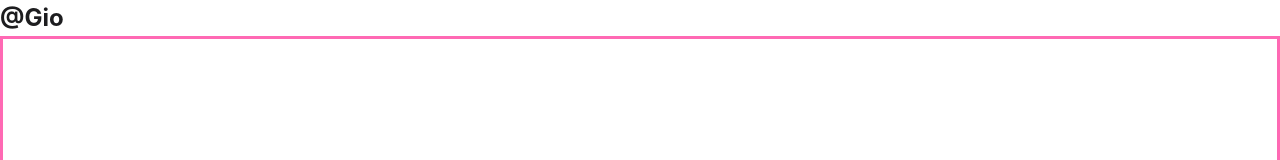
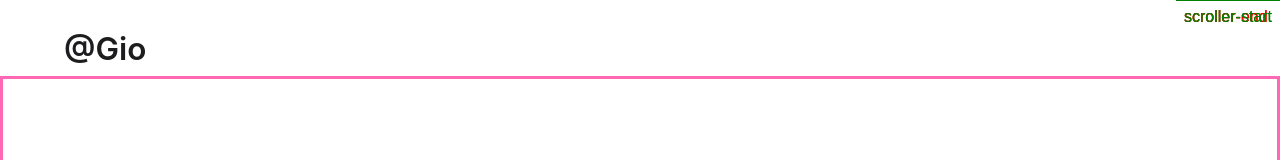
Before and after one commit to officialgio/portfolio-2024, a React (Create React App) app in the folder portfolio/: page / in a window 1280 px wide. Shown: the top 160 px of the page. Built offline with nearby package versions, Linux system fonts and the light colour scheme.

Commit message:
Added background section animation and modified navigation

```diff
--- a/portfolio/src/App.scss
+++ b/portfolio/src/App.scss
@@ -180,6 +180,12 @@ h4 {
   color: var(--color-white);
 }
 
+.logo {
+  width: 230px;
+  height: 25px;
+  font-weight: 600;
+}
+
 /* take up the whole screen */
 .overlay {
   position: absolute;
@@ -187,6 +193,18 @@ h4 {
   left: 0;
   height: 100%;
   width: 100%;
+}
+
+/* ------------------------- Nav -------------------------------------------------- */
+nav,
+footer {
+  width: 100%;
+  justify-content: space-between;
+  align-items: center;
+  padding: var(--nav-padding, 2% 5%);
+  min-height: var(--nav-height);
+  background-color: transparent;
+  z-index: 100;
 }
 
 /* ------------------------- Utils -------------------------------------------------- */
--- a/portfolio/src/routes/home/home.component.tsx
+++ b/portfolio/src/routes/home/home.component.tsx
@@ -2,8 +2,36 @@ import { Fragment } from "react/jsx-runtime";
 import BackgroundSection from "../../components/Background/background.component";
 import { Inner } from "../../components/Inner/inner.component";
 import "../home/home.styles.scss";
+import { useLayoutEffect } from "react";
+import gsap from "gsap";
+import { ScrollTrigger } from "gsap/ScrollTrigger";
 
 const Home = () => {
+  // wait for all elements to be mounted before doing any animations
+  useLayoutEffect(() => {
+    gsap.registerPlugin(ScrollTrigger);
+
+    /**
+     * Create a GSAP timeline that animates elements with the .highlight class based on scroll position.
+     * Start slightly before the next page. Each .highlight needs to transition to clear light color and then reset (tlHRemove).
+     * Ensure that each of these highlights go 1 by 1 (i.e stagger)
+     */
+    const tlH = gsap.timeline({
+      scrollTrigger: {
+        trigger: ".background",
+        markers: true,
+        scrub: true,
+        start: "-48%",
+        end: "48%",
+      },
+    });
+
+    tlH.fromTo(
+      ".highlight",
+      { color: "rgba(255, 255, 255, 0.4)" },
+      { color: "rgba(255, 255, 255, 1)", stagger: 1 }
+    );
+  });
   return (
     <Inner>
       <section className="section home-intro about-image">
--- a/portfolio/src/routes/navigation/navigation.component.tsx
+++ b/portfolio/src/routes/navigation/navigation.component.tsx
@@ -1,15 +1,14 @@
 import { Link, Outlet } from "react-router-dom";
 import { Fragment } from "react/jsx-runtime";
+import "../../App.scss";
 
 const Navigation = () => {
   return (
     <Fragment>
       <nav className="flex">
-        <a href="">
-          <h2>
-            <Link to="about">@Gio </Link>
-          </h2>
-        </a>
+        <Link to="about" className="fs-400">
+          <h2 className="logo">@Gio</h2>
+        </Link>
       </nav>
       {/* // Burger */}
       <div className="btn btn-hamburger">
```
